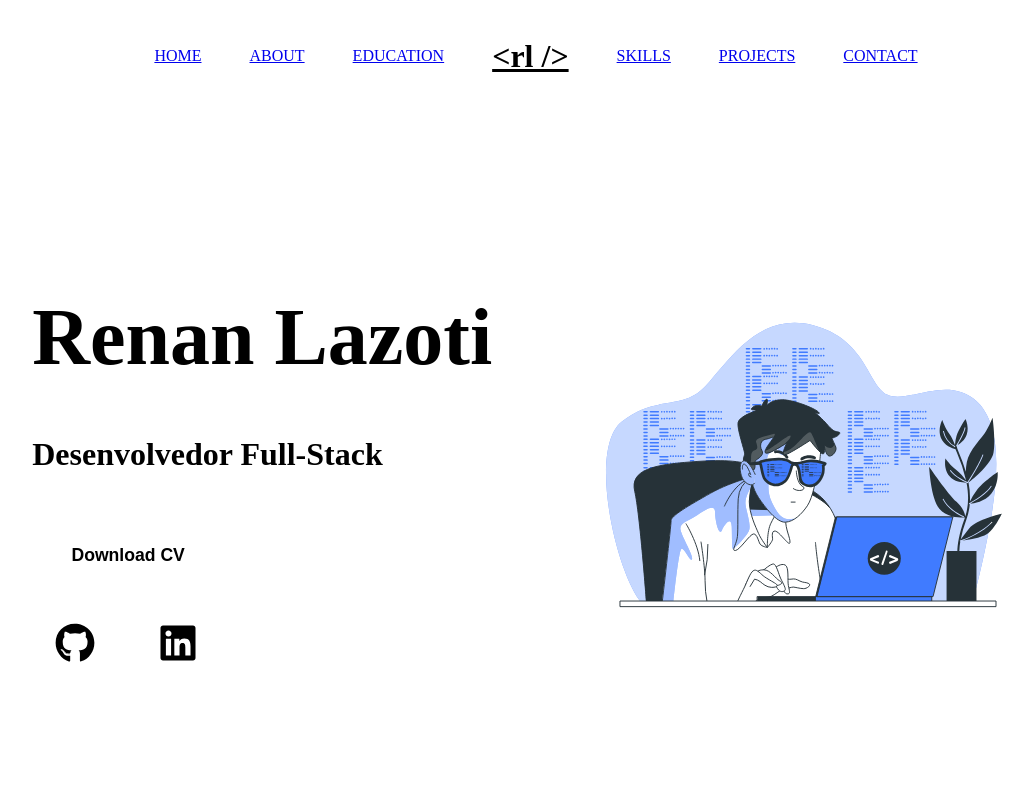
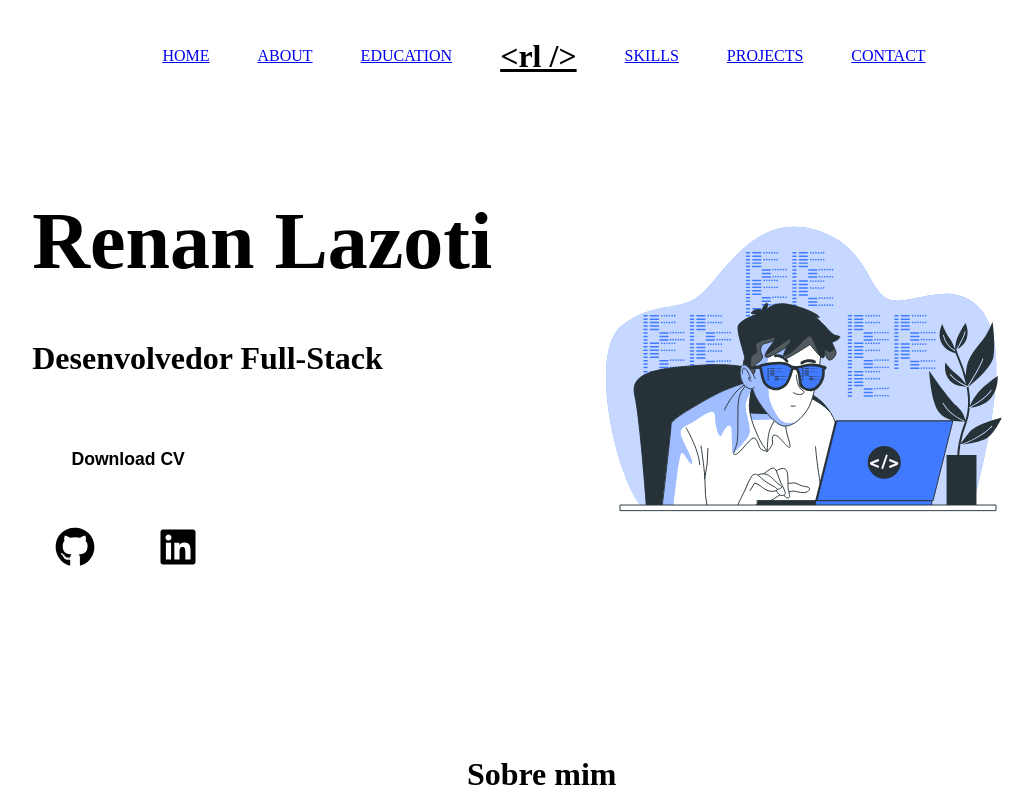
Before and after one commit to renanlazoti/Portfolio, a React (Vite) app: page / in a window 1280 px wide. Shown: the top 800 px of the page, without its empty margins (104-1137 px from the left). Built offline with nearby package versions, Linux system fonts and the light colour scheme; the HTML template or start-up script is replaced by a standard one.

Commit message:
style: changes in header position

```diff
--- a/src/sections/header/Header.style.jsx
+++ b/src/sections/header/Header.style.jsx
@@ -1,10 +1,14 @@
 import styled from "styled-components";
 
 export const HeaderContainer = styled.header`
+    position: fixed;
+    width: 100%;
+    background-color: var(--color-light);
     height: 6rem;
     display: flex;
     align-items: center;
     justify-content: center;
     border-bottom: .2rem solid var(--color-secondary);
     border-radius: var(--border-radius);
+    z-index: 1000;
 `
--- a/src/sections/main/Main.jsx
+++ b/src/sections/main/Main.jsx
@@ -6,7 +6,7 @@ import ButtonContainer from '../../components/button/Button'
 
 const Main = () => {
   return (
-    <MainContainer>
+    <MainContainer id='home'>
       <MainIntroduction>
         <div>
           <IntroductionTitle>Renan Lazoti</IntroductionTitle>
```
